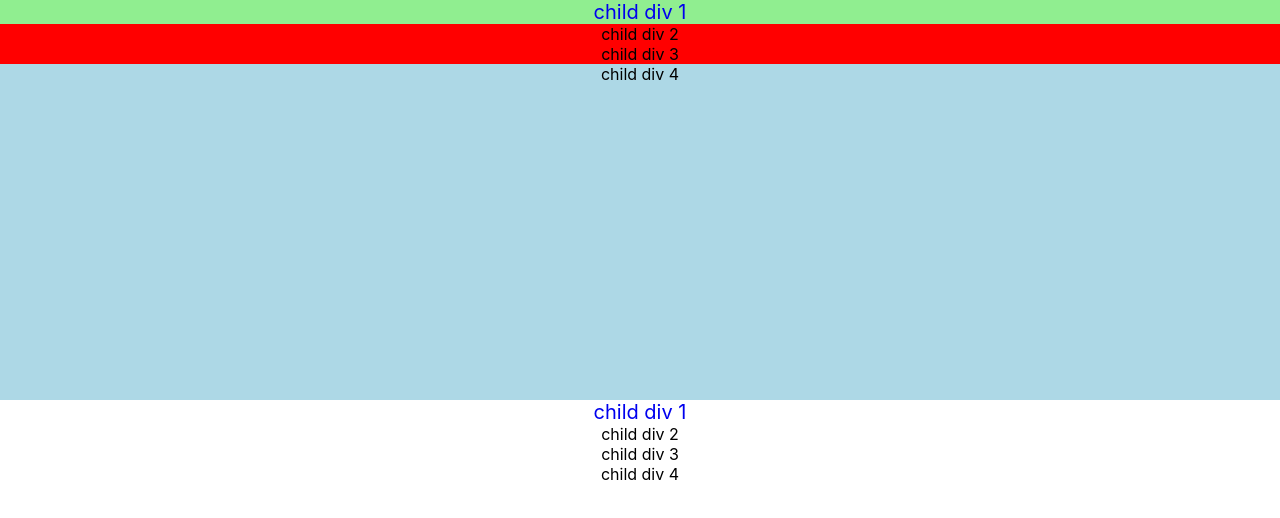
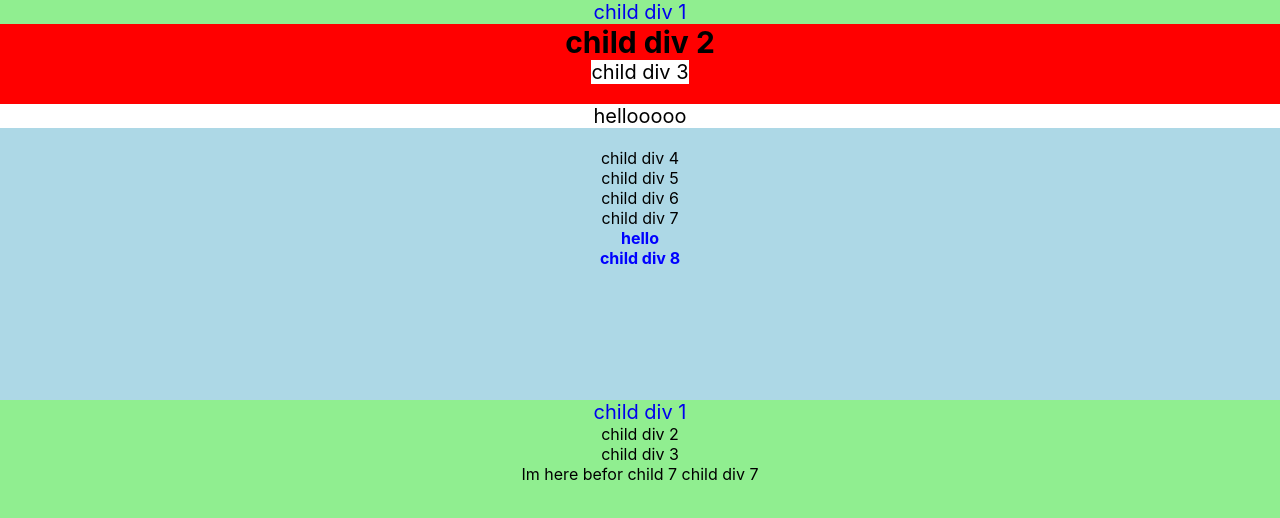
Before and after one commit to audelqua/render-huge-list, a React (Create React App) app: page / in a window 1280 px wide. Shown: the top 518 px of the page. Built offline with nearby package versions, Linux system fonts and the light colour scheme.

Commit message:
playing around with some other selectord

```diff
--- a/src/components/cssSelectors/cssSelector.css
+++ b/src/components/cssSelectors/cssSelector.css
@@ -7,7 +7,7 @@
 .container .general-child{ /* when you want to select a className which has both of this classes */
     background-color: red
 }
-.container .child-1{ /* when you want to select a class inside outer class
+.container .child-1{ /* changing style of a class inside another class. when you want to select a class inside outer class
     by knowing that you have same class somewhere else and dont want it to be selected */
     background: lightgreen
 }
@@ -15,11 +15,28 @@
     color: #00e;
     font-size: 20px
 }
-/* .container-2{
+.container .general-child.child-2{ /* changing style of a className with two classes */
+    font-weight: bold;
+    font-size: 30px
+}
+.container span.span-child-3, p{ /* getting specific element with className and without it inside a specific class */
+    background: white;
+    font-size: 20px;
+}
+.container .child-8 > span {
+    color: blue;
+    font-weight: bold
+}
+
+
+.container-2{
     width: 100vw;
     height: 50vh;
     background-color: lightgreen
-} */
+}
+.container-2 .child-7::before{
+    content: ' Im here befor child 7 '
+}
 /* .child-1 > span{
     color: pink
 } */
--- a/src/components/cssSelectors/index.js
+++ b/src/components/cssSelectors/index.js
@@ -13,10 +13,28 @@ const CssSelector = () => {
                     <span>child div 2</span>
                 </div>
                 <div className='general-child child-3'>
-                    <span>child div 3</span>
+                    <span className='span-child-3'>child div 3</span>
+                    <p>hellooooo</p>
                 </div>
                 <div className='child-4'>
                     <span>child div 4</span>
+                </div>
+                <div className='child-5'>
+                    <span>child div 5</span>
+                </div>
+                <div className='child-6'>
+                    <span>child div 6</span>
+                </div>
+                <div className='child-7'>
+                    <span>child div 7</span>
+                </div>
+                <div className='child-8'>
+                    <span>
+                        hello
+                        <div>
+                            <span>child div 8</span>
+                        </div>
+                    </span>
                 </div>
             </div>
             <div className='container-2'>
@@ -27,10 +45,10 @@ const CssSelector = () => {
                     <span>child div 2</span>
                 </div>
                 <div className='general-child child-3'>
-                    <span>child div 3</span>
+                    <span className='span-child-3'>child div 3</span>
                 </div>
-                <div className='child-4'>
-                    <span>child div 4</span>
+                <div className='child-7'>
+                    <span>child div 7</span>
                 </div>
             </div>
         </>
```
